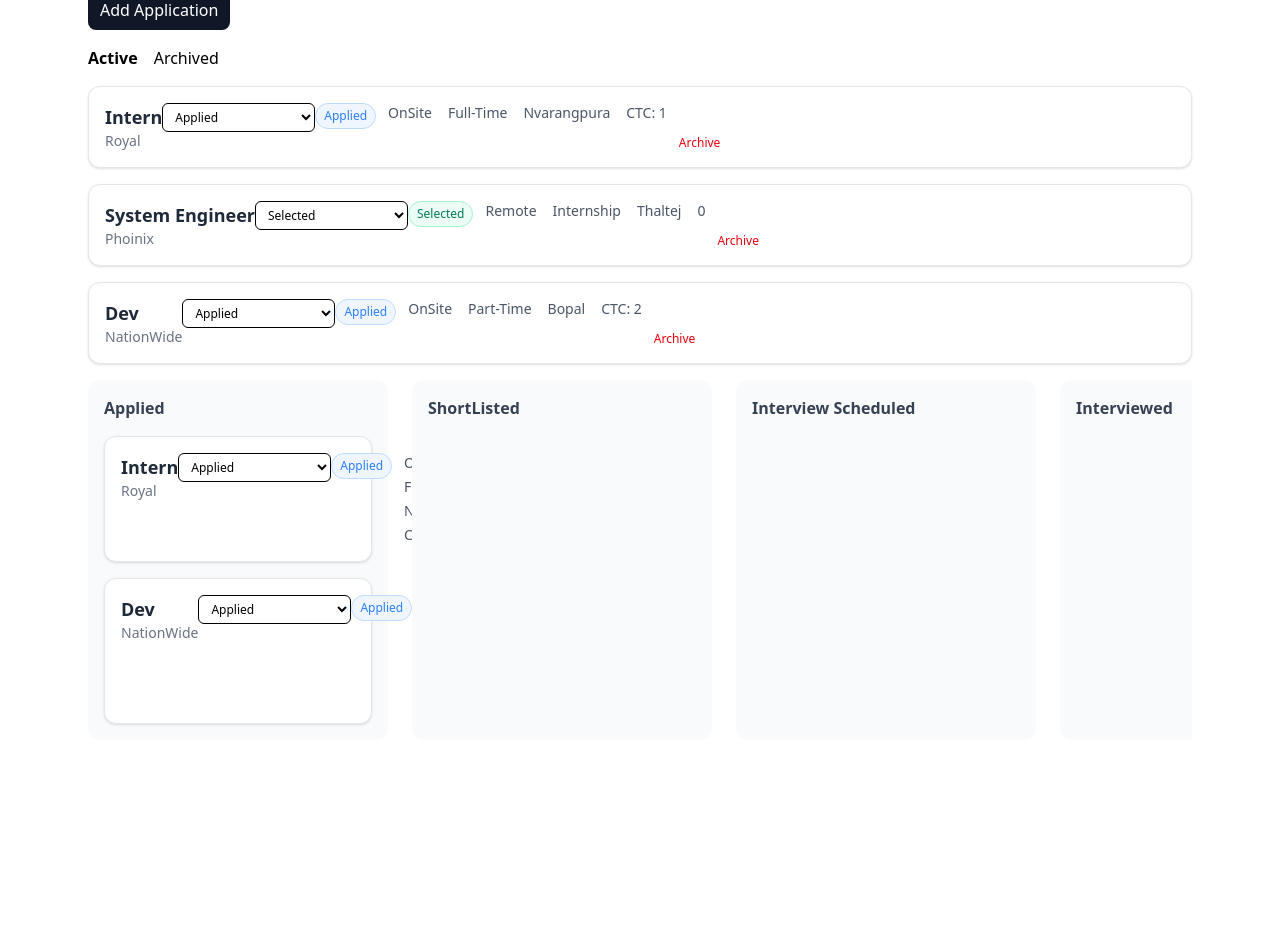
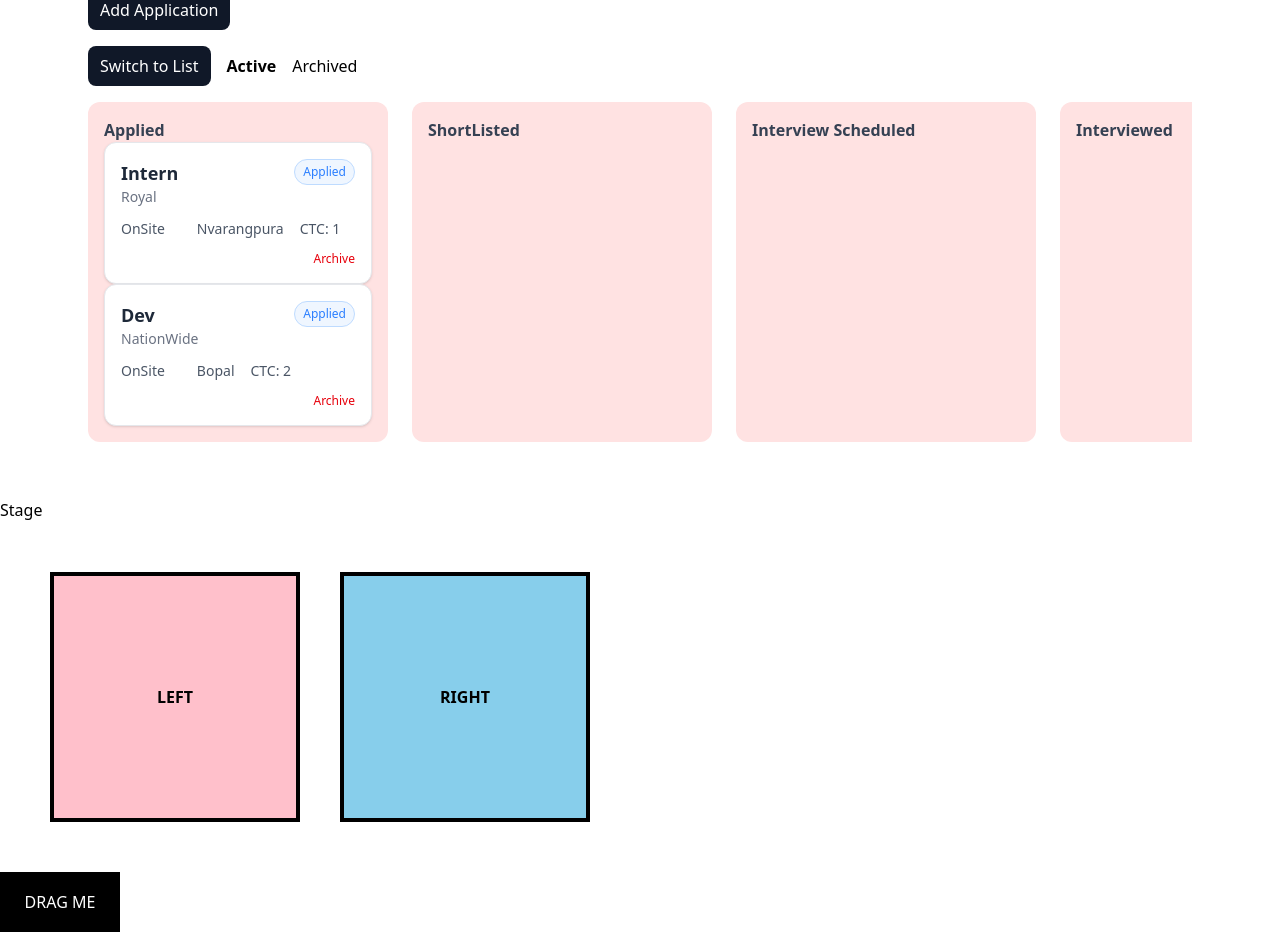
Before and after one commit to anuragkumar-git/job-tracker, a React (Vite) app: page / in a window 1280 px wide. Shown: the part 82-1014 px from the top of the page. Before the commit the page ends 862 px from the top, so only its background shows below. Built offline with nearby package versions, Linux system fonts and the light colour scheme.

Commit message:
feat: integrate dnd-kit and enable drag and drop in kanban board

```diff
--- a/src/App.jsx
+++ b/src/App.jsx
@@ -5,6 +5,7 @@ import ApplicationForm from "./features/applications/ApplicationForm";
 import FilterBar from "./components/FilterBar";
 import { STATUS_OPTIONS } from "./utils/statusOptions";
 import KanbanBoard from "./features/applications/KanbanBoard";
+import DndIsolationTest from "./pages/DndIsolationTest";
 
 function App() {
   const [jobs, setJobs] = useState(() => getApplications());
@@ -12,8 +13,11 @@ function App() {
   const [addApplication, setAddApplication] = useState(false);
   const [search, setSearch] = useState("");
   const [statusFilter, setStatusFilter] = useState("All");
+  const [view, setView] = useState(false);
 
   function handleStatusChange(id, newStatus) {
+    console.log("handleStatusChange:", newStatus);
+
     const updated = jobs.map((job) =>
       job.id === id ? { ...job, status: newStatus } : job,
     );
@@ -22,10 +26,12 @@ function App() {
     saveApplications(updated);
   }
   function handleArchive(id) {
-    const updated = jobs.map((job) =>
+    const updated = jobs.map(
+      (job) =>
         job.id === id
           ? { ...job, archived: !job.archived, updatedAt: new Date() }
           : job,
+      console.log("archive", id),
     );
 
     setJobs(updated);
@@ -63,6 +69,7 @@ function App() {
     });
   return (
     <>
+      <div className="max-w-6xl mx-auto p-6 space-y-4">
         <FilterBar
           search={search}
           setSearch={setSearch}
@@ -71,7 +78,6 @@ function App() {
           statusOptions={STATUS_OPTIONS}
         />
         {addApplication && <ApplicationForm onAdd={handleApplication} />}
-      <div className="max-w-6xl mx-auto p-6 space-y-4">
         {!addApplication && (
           <button
             className="bg-gray-900 text-white py-2 rounded-lg px-3"
@@ -83,6 +89,12 @@ function App() {
           </button>
         )}
         <div className="flex gap-4 mb-4">
+          <button
+            className="bg-gray-900 text-white py-2 rounded-lg px-3"
+            onClick={() => setView(!view)}
+          >
+            {view ? "Switch to Board" : "Switch to List"}
+          </button>
           <button
             onClick={() => setShowArchived(false)}
             className={!showArchived ? "font-semibold" : ""}
@@ -98,16 +110,25 @@ function App() {
         </div>
         {/* {jobs
           .filter((job) => job.archived === showArchived) */}
-        {filteredJobs.map((job) => (
+        {filteredJobs.length === 0 && "No result found"}
+        {view ? (
+          filteredJobs.map((job) => (
             <ApplicationCard
-            key={job?.id}
+              key={job.id}
               application={job}
               onStatusChange={handleStatusChange}
               onArchive={handleArchive}
             />
-        ))}
-        <KanbanBoard jobs={filteredJobs} onStatusChange={handleStatusChange} onArchive={handleArchive}/>
+          ))
+        ) : (
+          <KanbanBoard
+            jobs={filteredJobs}
+            onStatusChange={handleStatusChange}
+            onArchive={handleArchive}
+          />
+        )}
       </div>
+      <DndIsolationTest />
     </>
   );
 }
--- a/src/features/applications/ApplicationCard.jsx
+++ b/src/features/applications/ApplicationCard.jsx
@@ -1,3 +1,4 @@
+import { useDraggable } from "@dnd-kit/core";
 import StatusBadge from "../../components/StatusBadge";
 import { STATUS_OPTIONS } from "../../utils/statusOptions";
 
@@ -7,21 +8,43 @@ function ApplicationCard({ application, onStatusChange, onArchive }) {
     companyName,
     jobRole,
     workMode,
-    jobtype,
+    jobType,
     location,
     ctc,
     status,
     interviewDate,
   } = application;
+
+  const { attributes, listeners, setNodeRef, transform } = useDraggable({
+    id: application.id,
+    data: {
+      application,
+    },
+    over: application.status,
+  });
+
+  const style = {
+    transform: transform
+      ? `translate(${transform.x}px, ${transform.y}px)`
+      : undefined,
+  };
   return (
-    <>
-      <div className="border border-gray-200 rounded-xl p-4 shadow-sm bg-white flex fles-col gap-3">
+    <div
+      {...listeners}
+      {...attributes}
+      className="cursor-grab text-xs text-gray-400 self-end"
+    >
+      <div
+        style={{ ...style, touchAction: "none" }}
+        className="border border-gray-200 rounded-xl p-4 shadow-sm bg-white flex flex-col gap-3"
+      >
         <div className="flex items-start justify-between">
           <div>
             <h2 className="text-lg font-semibold text-gray-800">{jobRole}</h2>
             <p className="text-sm text-gray-500 ">{companyName}</p>
           </div>
-          {!application.archived && <select
+          {/* {!application.archived && (
+            <select
               name="status"
               value={status}
               onChange={(e) => onStatusChange(id, e.target.value)}
@@ -32,12 +55,13 @@ function ApplicationCard({ application, onStatusChange, onArchive }) {
                   {s}
                 </option>
               ))}
-          </select>}
+            </select>
+          )} */}
           <StatusBadge status={status} />
         </div>
         <div className="text-sm text-gray-600 flex flex-wrap gap-x-4 gap-y-1">
           <span>{workMode}</span>
-          <span>{jobtype}</span>
+          <span>{jobType}</span>
           <span>{location}</span>
           {ctc && <span>CTC: {ctc}</span>}
         </div>
@@ -53,7 +77,7 @@ function ApplicationCard({ application, onStatusChange, onArchive }) {
           {application.archived ? "Unarchived" : "Archive"}
         </button>
       </div>
-    </>
+    </div>
   );
 }
 
--- a/src/features/applications/ApplicationForm.jsx
+++ b/src/features/applications/ApplicationForm.jsx
@@ -39,6 +39,7 @@ function ApplicationForm({ onAdd }) {
         className="border border-gray-200 rounded-xl p-6 bg-white shadow-sm flex flex-col gap-4"
       >
         <h2 className="text-lg font-semibold">Add new Application</h2>
+        {/* Add button to close-> setAddApplication(false) */}
         <input
           type="text"
           name="companyName"
--- a/src/features/applications/KanbanBoard.jsx
+++ b/src/features/applications/KanbanBoard.jsx
@@ -1,32 +1,52 @@
-import React from "react";
 import { STATUS_OPTIONS } from "../../utils/statusOptions";
 import ApplicationCard from "./ApplicationCard";
+import { closestCenter, DndContext } from "@dnd-kit/core";
+import KanbanColumn from "./KanbanColumn";
 
 export default function KanbanBoard({ jobs, onStatusChange, onArchive }) {
+  // console.log({KanbanBoardjobs: jobs});
+  // console.log({onStatusChange: onStatusChange});
+
+  function handleDragEnd(e) {
+    const { active, over } = e;
+    console.log({ e: e });
+    console.log({ active: active.id });
+    console.log({ over: over?.id });
+
+    if (!over) return;
+    const id = active.id;
+    const newStatus = over.id;
+
+    console.log({ id: id });
+    console.log({ newStatus: newStatus });
+
+    onStatusChange(id, newStatus);
+  }
   return (
     <>
+      <DndContext
+        onDragStart={(e) =>
+          console.log("Dragging:", e.active.data.current.application)
+        }
+        onDragOver={(e) => console.log("Over:", e.over?.id)}
+        collisionDetection={closestCenter}
+        onDragEnd={handleDragEnd}
+      >
         <div className="flex gap-6 overflow-x-auto pb-4">
           {STATUS_OPTIONS.map((status) => {
             const columnJobs = jobs.filter((job) => job.status === status);
             return (
-            <div
+              <KanbanColumn
                 key={status}
-              className="min-w-75 bg-gray-50 rounded-xl p-4 flex flex-col gap-4"
-            >
-              <h3 className="font-semibold text-gray-700">{status}</h3>
-
-              {columnJobs.map((job) => (
-                <ApplicationCard
-                  key={job.id}
-                  application={job}
+                status={status}
+                jobs={columnJobs}
                 onStatusChange={onStatusChange}
                 onArchive={onArchive}
               />
-              ))}
-            </div>
             );
           })}
         </div>
+      </DndContext>
     </>
   );
 }
--- /dev/null
+++ b/src/features/applications/KanbanColumn.jsx
@@ -0,0 +1,37 @@
+import { useDroppable } from "@dnd-kit/core";
+import ApplicationCard from "./ApplicationCard";
+
+export default function KanbanColumn({
+  status,
+  jobs,
+  onStatusChange,
+  onArchive,
+}) {
+  // console.log({ status: status });
+
+  //   console.log({KanbanBoardjobs: jobs});
+  // console.log({onStatusChange: onStatusChange});
+  const { setNodeRef, isOver } = useDroppable({
+    id: status,
+  });
+  console.log("Droppable status:", status);
+  // console.log('KanbanColumn', status);
+  return (
+    <div
+      ref={setNodeRef}
+      className="min-w-75 min-h-50 bg-red-100  rounded-xl p-4 flex-flex-col gap-4"
+      // className={`min-w-75 min-h-75 p-4 rounded-xl border-2 ${isOver ? "bg-black" : "bg-yellow-50"} `}
+    >
+      <h3 className="font-semibold text-gray-700">{status}</h3>
+
+      {jobs.map((job) => (
+        <ApplicationCard
+          key={job.id}
+          application={job}
+          onStatusChange={onStatusChange}
+          onArchive={onArchive}
+        />
+      ))}
+    </div>
+  );
+}
--- /dev/null
+++ b/src/pages/DndIsolationTest.jsx
@@ -0,0 +1,77 @@
+import { DndContext, useDraggable, useDroppable } from "@dnd-kit/core";
+import { useState } from "react";
+
+function DraggableBox() {
+  const { attributes, listeners, setNodeRef, transform } = useDraggable({
+    id: "drag-box",
+  });
+
+  const style = {
+    width: 120,
+    height: 60,
+    background: "black",
+    color: "white",
+    display: "flex",
+    alignItems: "center",
+    justifyContent: "center",
+    cursor: "grab",
+    transform: transform
+      ? `translate(${transform.x}px, ${transform.y}px)`
+      : undefined,
+  };
+
+  return (
+    <div ref={setNodeRef} {...listeners} {...attributes} style={style}>
+      DRAG ME
+    </div>
+  );
+}
+
+function DroppableBox({ id, color }) {
+  const { setNodeRef, isOver } = useDroppable({ id });
+
+  return (
+    <div
+      ref={setNodeRef}
+      style={{
+        width: 250,
+        height: 250,
+        background: isOver ? "lightgreen" : color,
+        border: "4px solid black",
+        display: "flex",
+        alignItems: "center",
+        justifyContent: "center",
+        fontWeight: "bold",
+      }}
+    >
+      {id}
+    </div>
+  );
+}
+
+export default function DndIsolationTest() {
+  const [stage, setStage] = useState(1);
+  const [first, setfirst] = useState(true);
+  const [second, setSecond] = useState(false);
+  const [third, setThird] = useState(false);
+  return (
+    <>
+    {/* handle stage + -> first to second, - -> second -> first */}
+      <button on>Stage</button>
+      <DndContext
+        onDragEnd={(e) => {
+          console.log("OVER:", e.over?.id);
+        }}
+      >
+        <div style={{ display: "flex", gap: 40, margin: 50 }}>
+          <DroppableBox id="LEFT" color="pink" />
+          <DroppableBox id="RIGHT" color="skyblue" />
+        </div>
+
+        <div style={{ marginTop: 40 }}>
+          <DraggableBox />
+        </div>
+      </DndContext>
+    </>
+  );
+}
```
Lines whose indentation alone changed are shown as unchanged.
